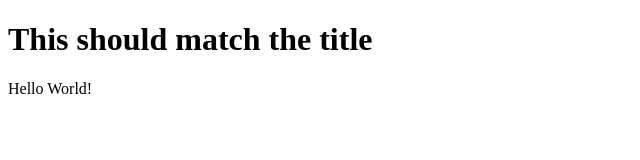
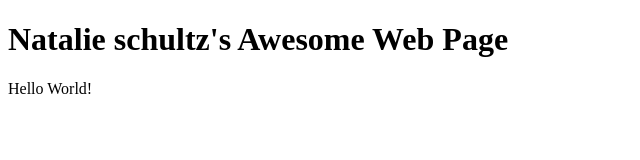
Before and after one commit to Schunat/CodingAssignment1, a plain HTML site: page INDEX.html in a window 1280 px wide. Shown: the whole page, without its empty margins (0-640 px from the left). Drawn offline with Linux system fonts and the light colour scheme.

Commit message:
renamed file

```diff
--- a/INDEX.html
+++ b/INDEX.html
@@ -5,10 +5,10 @@
     <!-- Required meta tags -->
     <meta charset="utf-8">
     <meta name="viewport" content="width=device-width, initial-scale=1, shrink-to-fit=no">
-    <title><Natalie schultz>'s Awesome Web Page.</title>
+    <title>Natalie schultz's Awesome Web Page.</title>
   </head>
   <body>
-    <h1>This should match the title</h1>
+    <h1>Natalie schultz's Awesome Web Page</h1>
         <div>
             <p>Hello World! </p>
         </div>
```
